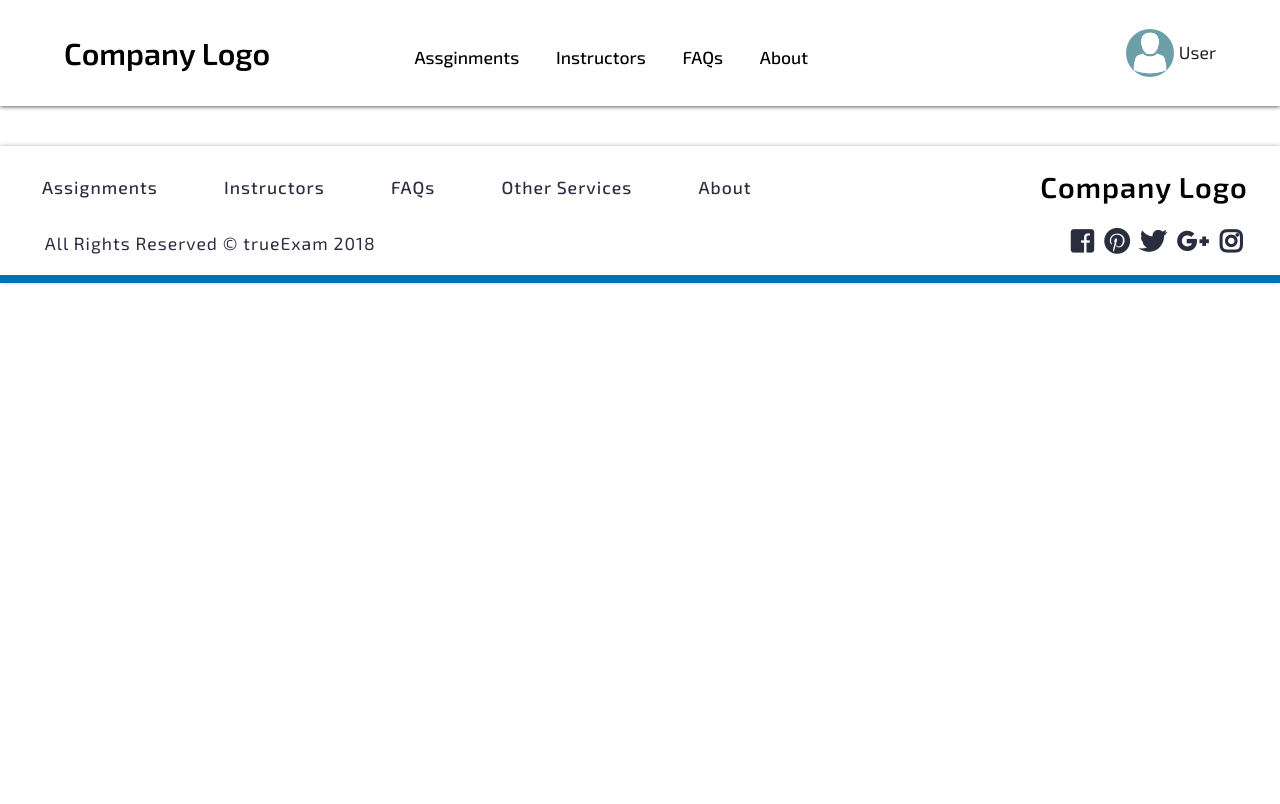
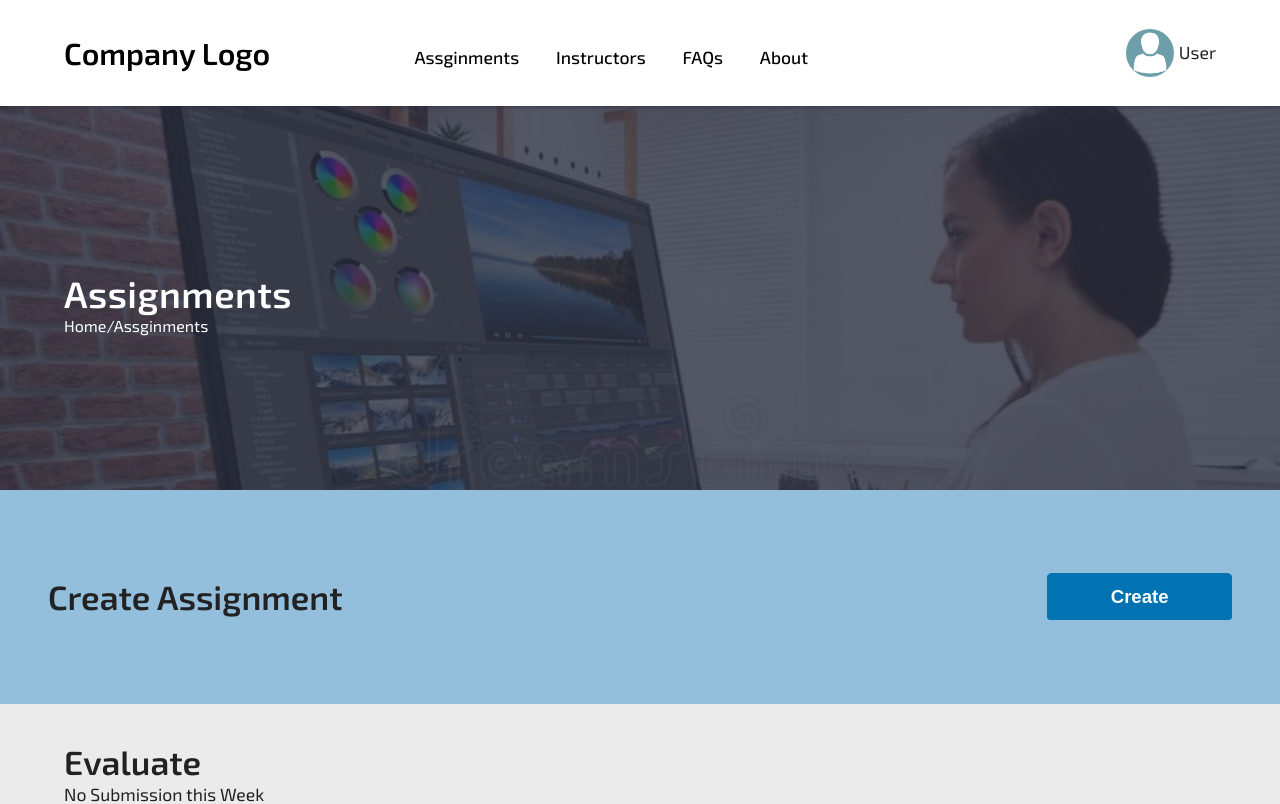
Before and after one commit to soorajarsn/True-exam, a React (Vite) app: page /assignments in a window 1280 px wide. Shown: the top 804 px of the page. Built offline with nearby package versions, Linux system fonts and the light colour scheme; sample sign-in values are in the browser's storage.

Commit message:
add instructor view of assignment page

```diff
--- a/src/components/Assignments.js
+++ b/src/components/Assignments.js
@@ -3,7 +3,8 @@ import { AuthContext } from "../state/Store";
 import { Redirect } from "react-router-dom";
 import Navbar from "./Navbar";
 import Footer from "./Footer";
-
+import AssignmentViewInstructor from "./AssignmentViewInstructor";
+import "../styles/assignment.scss";
 function Assignments(props) {
   const auth = useContext(AuthContext);
   return (
@@ -11,8 +12,9 @@ function Assignments(props) {
       {!auth.state.userLoggedIn ? (
         <Redirect to={{ pathname: "/login", state: { from: props.location } }} />
       ) : (
-        <div className="assigment-container-main">
+        <div className="assignment-container-main">
           <Navbar />
+          <AssignmentViewInstructor />
           <Footer />
         </div>
       )}
```
